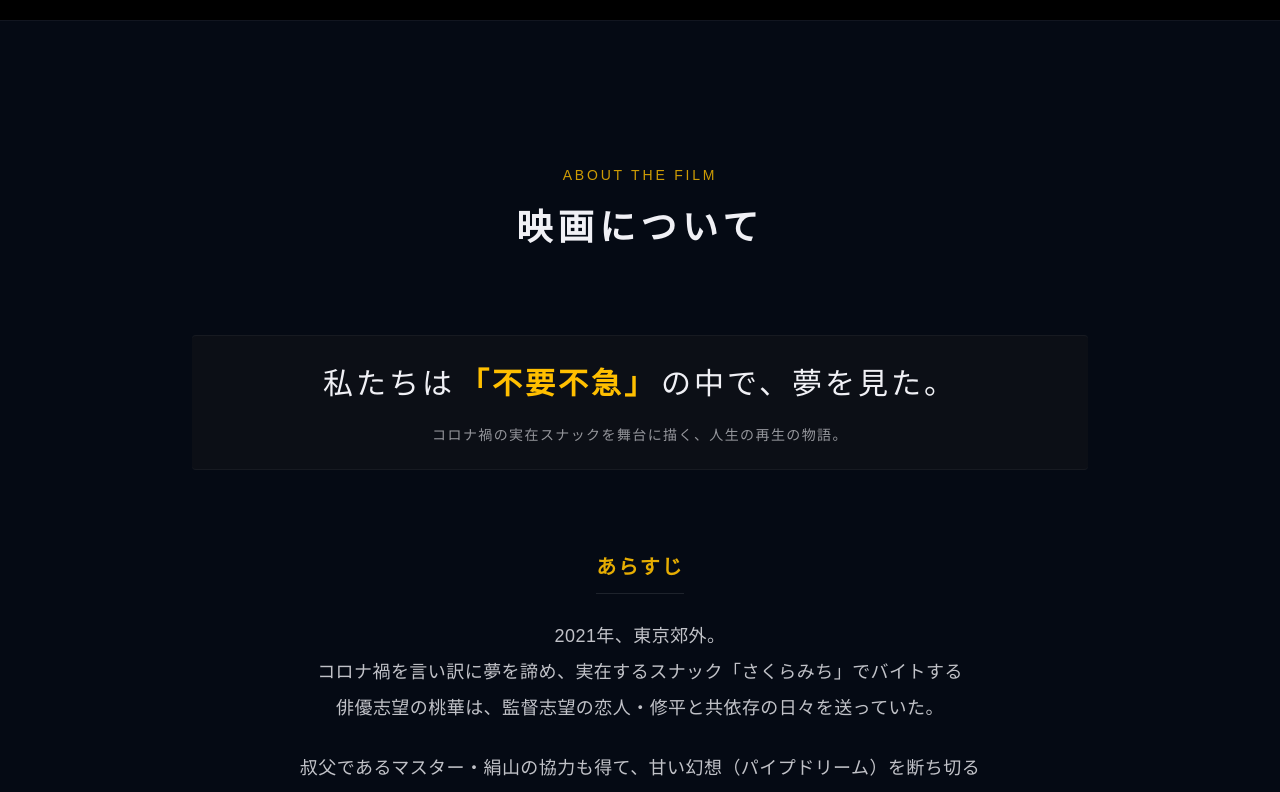
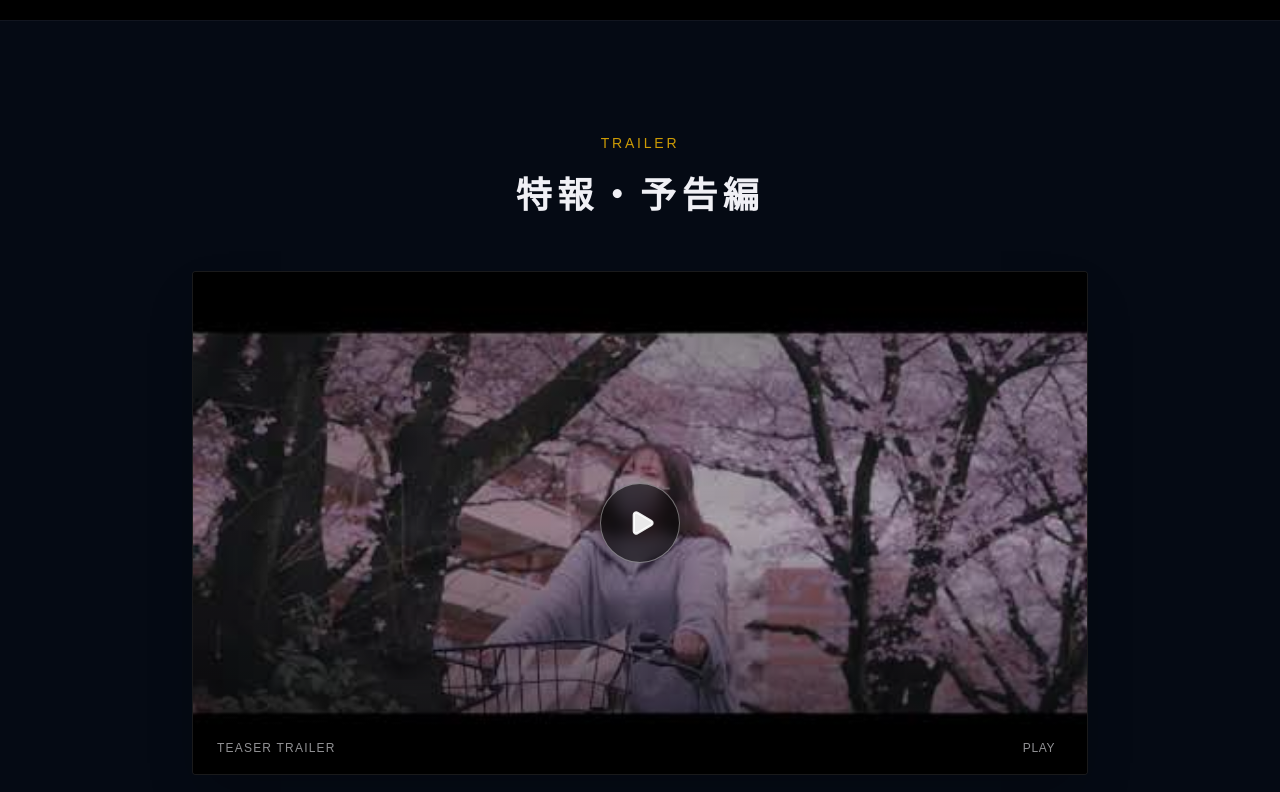
Before and after one commit to kdkmsy1016-ops/pipedream, a Next.js app: page / in a window 1280 px wide. Shown: the part 780-1572 px from the top of the page. Built offline with nearby package versions, Linux system fonts and the light colour scheme.

Commit message:
feat(trailer): add dedicated lazy-loaded trailer section right after hero

```diff
--- a/app/components/Navigation.tsx
+++ b/app/components/Navigation.tsx
@@ -17,6 +17,7 @@ export default function Navigation() {
 
     const menuItems = [
         { label: "Top", href: "#hero" },
+        { label: "Trailer", href: "#trailer" },
         { label: "About Film", href: "#about" },
         { label: "Now Making", href: "#now-making" },
         { label: "Message", href: "#director-message" },
--- a/app/components/TrailerSection.tsx
+++ b/app/components/TrailerSection.tsx
@@ -1,39 +1,96 @@
 "use client";
 
+import { useState } from "react";
 import { motion } from "framer-motion";
+import { Play } from "lucide-react";
+import Image from "next/image";
 
-export default function TrailerSection() {
+interface TrailerSectionProps {
+  videoId?: string;
+}
+
+export default function TrailerSection({ videoId = "nbCht1onqWU" }: TrailerSectionProps) {
+  const [isPlaying, setIsPlaying] = useState(false);
+
+  const handlePlay = () => {
+    setIsPlaying(true);
+  };
+
   return (
-        <section id="trailer" className="bg-background py-32 md:py-48 px-4 flex flex-col items-center">
-            <div className="max-w-4xl w-full space-y-16">
-
-                {/* Header */}
-                <div className="text-center space-y-6">
-                    <h2 className="text-sm md:text-base tracking-[0.2em] text-accent/80 font-serif uppercase">
-                        Teaser Trailer
+    <section
+      id="trailer"
+      className="relative w-full bg-background py-16 sm:py-20 md:py-28 px-4 sm:px-6 flex flex-col items-center overflow-hidden border-t border-white/5"
+    >
+      <div className="max-w-4xl w-full mx-auto space-y-8 sm:space-y-12 relative z-10">
+        {/* Section Header */}
+        <div className="text-center space-y-3 sm:space-y-4">
+          <p className="text-xs md:text-sm tracking-wider md:tracking-[0.2em] text-accent/80 font-serif uppercase break-normal">
+            Trailer
+          </p>
+          <h2 className="text-[clamp(1.35rem,4.5vw,2.25rem)] font-bold tracking-wide md:tracking-[0.15em] font-serif text-foreground text-balanced">
+            特報・予告編
           </h2>
-                    <h3 className="text-2xl md:text-3xl font-bold tracking-widest font-serif text-foreground">
-                        特報
-                    </h3>
         </div>
 
-                {/* Video Player */}
+        {/* Video Area (16:9 aspect ratio container) */}
         <motion.div
-                    initial={{ opacity: 0, y: 30 }}
+          initial={{ opacity: 0, y: 20 }}
           whileInView={{ opacity: 1, y: 0 }}
-                    viewport={{ once: true, margin: "-50px" }}
+          viewport={{ once: true }}
           transition={{ duration: 0.8 }}
-                    className="relative w-full aspect-video rounded-xl overflow-hidden shadow-2xl border border-white/5 bg-black"
+          className="w-full"
         >
+          <div className="relative w-full aspect-video rounded-sm overflow-hidden bg-black/90 border border-white/10 shadow-2xl group">
+            {isPlaying ? (
               <iframe
-                        src="https://www.youtube.com/embed/nbCht1onqWU?rel=0&modestbranding=1"
-                        title="盈虚とパイプドリーム 特報"
-                        allow="accelerometer; autoplay; clipboard-write; encrypted-media; gyroscope; picture-in-picture"
+                src={`https://www.youtube-nocookie.com/embed/${videoId}?autoplay=1&rel=0&playsinline=1`}
+                title="映画『盈虚とパイプドリーム』特報"
+                className="w-full h-full border-0 absolute inset-0"
+                allow="accelerometer; autoplay; clipboard-write; encrypted-media; gyroscope; picture-in-picture; web-share"
                 allowFullScreen
-                        className="absolute top-0 left-0 w-full h-full border-0"
               />
+            ) : (
+              <div
+                onClick={handlePlay}
+                role="button"
+                tabIndex={0}
+                onKeyDown={(e) => {
+                  if (e.key === "Enter" || e.key === " ") {
+                    handlePlay();
+                  }
+                }}
+                className="relative w-full h-full cursor-pointer select-none focus:outline-none focus:ring-2 focus:ring-accent/50"
+                aria-label="予告編動画を再生する"
+              >
+                {/* Custom Thumbnail */}
+                <Image
+                  src="/images/trailer-thumb.jpg"
+                  alt="映画『盈虚とパイプドリーム』特報サムネイル"
+                  fill
+                  sizes="(max-width: 768px) 100vw, (max-width: 1200px) 896px, 896px"
+                  className="object-cover transition-transform duration-700 group-hover:scale-105 filter brightness-90 group-hover:brightness-100"
+                  priority={false}
+                />
+
+                {/* Subtle dark gradient overlay to harmonize with film aesthetics */}
+                <div className="absolute inset-0 bg-gradient-to-t from-black/60 via-black/20 to-black/40 transition-opacity duration-300 group-hover:opacity-60" />
+
+                {/* Centered Discreet Play Button */}
+                <div className="absolute inset-0 flex items-center justify-center">
+                  <div className="w-14 h-14 sm:w-16 sm:h-16 md:w-20 md:h-20 rounded-full border border-white/40 bg-black/60 backdrop-blur-sm flex items-center justify-center text-white/90 transition-all duration-300 group-hover:scale-110 group-hover:border-accent group-hover:text-accent group-hover:bg-black/80 shadow-lg">
+                    <Play className="w-5 h-5 sm:w-6 sm:h-6 md:w-7 md:h-7 ml-1 fill-current" />
+                  </div>
+                </div>
+
+                {/* Subtle bottom label */}
+                <div className="absolute bottom-3 left-4 right-4 sm:bottom-4 sm:left-6 sm:right-6 flex justify-between items-center text-[10px] sm:text-xs text-foreground/60 font-serif pointer-events-none">
+                  <span className="tracking-widest">TEASER TRAILER</span>
+                  <span className="tracking-wider bg-black/40 px-2 py-0.5 rounded backdrop-blur-sm">PLAY</span>
+                </div>
+              </div>
+            )}
+          </div>
         </motion.div>
-
       </div>
     </section>
   );
--- a/app/page.tsx
+++ b/app/page.tsx
@@ -1,6 +1,7 @@
 "use client";
 
 import HeroRenewed from "./components/HeroRenewed";
+import TrailerSection from "./components/TrailerSection";
 import AboutFilmRenewed from "./components/AboutFilmRenewed";
 import NowMakingSection from "./components/NowMakingSection";
 import DirectorsMessageSection from "./components/DirectorsMessageSection";
@@ -19,31 +20,34 @@ export default function Home() {
       {/* 01 / HERO */}
       <HeroRenewed />
 
-      {/* 02 / ABOUT THE FILM */}
+      {/* 02 / TRAILER */}
+      <TrailerSection />
+
+      {/* 03 / ABOUT THE FILM */}
       <AboutFilmRenewed />
 
-      {/* 03 / NOW MAKING */}
+      {/* 04 / NOW MAKING */}
       <NowMakingSection />
 
-      {/* 04 / DIRECTOR'S MESSAGE */}
+      {/* 05 / DIRECTOR'S MESSAGE */}
       <DirectorsMessageSection />
 
-      {/* 05 / SUPPORT */}
+      {/* 06 / SUPPORT */}
       <SupportSection />
 
-      {/* 06 / ROAD TO COMPLETION */}
+      {/* 07 / ROAD TO COMPLETION */}
       <RoadmapSection />
 
-      {/* 07 / NEWS / PRODUCTION UPDATE */}
+      {/* 08 / NEWS / PRODUCTION UPDATE */}
       <ProductionUpdateSection />
 
-      {/* 08 / CAST & STAFF */}
+      {/* 09 / CAST & STAFF */}
       <CastStaffRenewedSection />
 
-      {/* 09 / SUPPORT DETAILS (ご支援の使い道 / Special Thanks / これまでのご支援) */}
+      {/* 10 / SUPPORT DETAILS (ご支援の使い道 / Special Thanks / これまでのご支援) */}
       <SupportDetailsSection />
 
-      {/* 10 / FINAL CTA */}
+      {/* 11 / FINAL CTA */}
       <FinalCTASection />
 
       {/* Contact Section */}
```
Also changed, not shown: public/images/trailer-thumb.jpg (added). Lines whose indentation alone changed are shown as unchanged.
